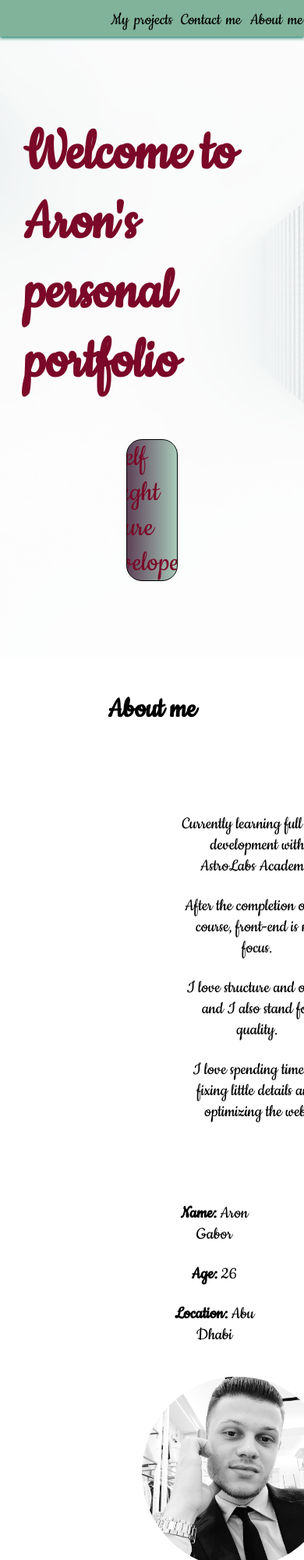
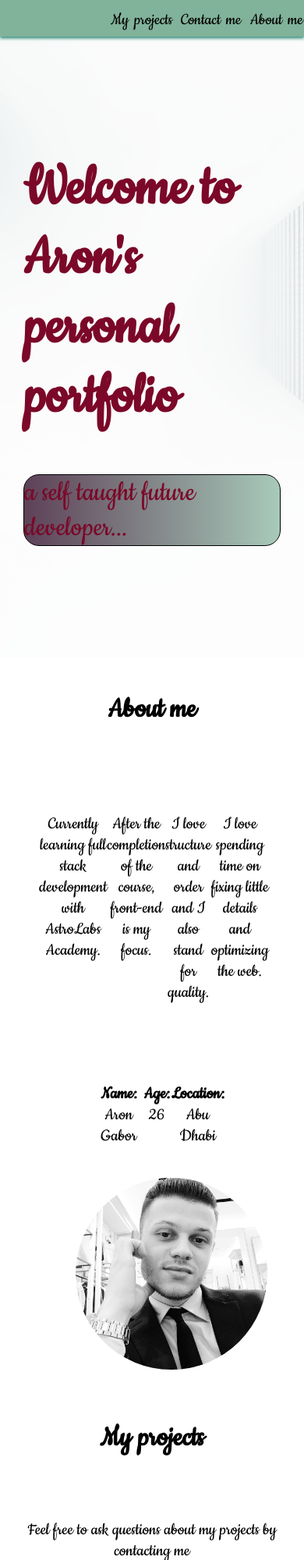
Before and after one commit to Gebrun/Portfolio, a plain HTML site: page index.html in a window 390 px wide. Shown: the top 2000 px of the page at 78% size. Drawn offline with Linux system fonts and the light colour scheme.

Commit message:
Added media queries for responsive mobile view

```diff
--- a/styles.css
+++ b/styles.css
@@ -213,8 +213,51 @@ footer .fa-heart {
 
 
 
-@media (max-width: 480px) {
+@media (max-width: 600px) {
     header {
         width: 100%;
+        display: flex;
+        justify-content: center;
   }
+
+    .developer {
+        display: flex;
+        justify-content: center;
+        width: 100%;
+    }
+
+    #about h2 {
+        display: flex;
+        justify-content: center;
+    }
+
+    .about-container {
+        display: flex;
+        text-align: center;
+        justify-content: center;
+        margin-left: 0;
+    }
+
+    .about ul {
+        display: flex;
+        justify-content: center;
+        margin-right: 45px;
+    }
+
+    .about ol {
+        display: flex;
+        justify-content: center;
+        margin-left: 80px;
+        line-break: auto;
+    }
+
+    .profile {
+        margin-left: 50px;
+    }
+
+    .project {
+        display: flex;
+        justify-content: center;
+        align-items: center;
+    }
 }
```
